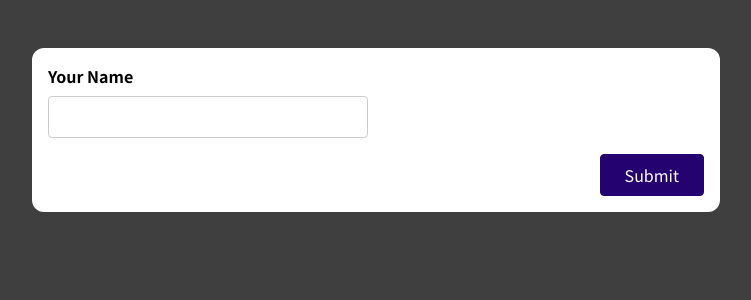
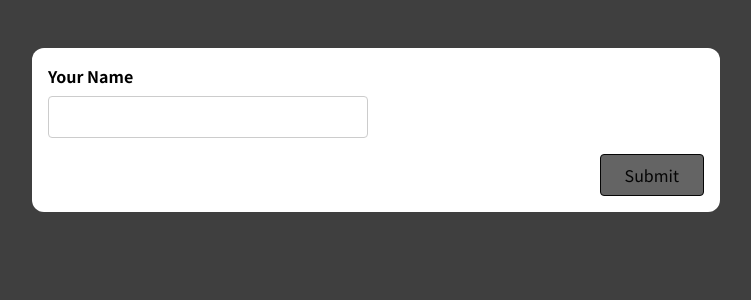
Before and after one commit to Marko-Blazevic/react-forms, a React (Create React App) app: page / in a window 1280 px wide. Shown: the top 300 px of the page, without its empty margins (264-1015 px from the left). Built offline with nearby package versions, Linux system fonts and the light colour scheme.

Commit message:
Added button disabled Overall Validity

```diff
--- a/src/components/SimpleInput.js
+++ b/src/components/SimpleInput.js
@@ -5,6 +5,12 @@
   const [inputWasTouched, setInputWasTouched] = useState(false);
 
   const checkEnteredName = enteredName.trim() !== '';
+
+  let formIsValid = false;
+
+  if (checkEnteredName) {
+    formIsValid = true;
+  }
 
   const enteredNameHandler = (event) => {
     setEnteredName(event.target.value);
@@ -49,7 +55,7 @@
         )}
       </div>
       <div className='form-actions'>
-        <button>Submit</button>
+        <button disabled={!formIsValid}>Submit</button>
       </div>
     </form>
   );
--- a/src/index.css
+++ b/src/index.css
@@ -79,6 +79,14 @@
   border-color: #33059e;
 }
 
+button:disabled,
+button:disabled:hover,
+button:disabled:active {
+  background-color: #646464;
+  color: #050505;
+  border-color: #050505;
+}
+
 .form-actions {
   text-align: right;
 }
```
